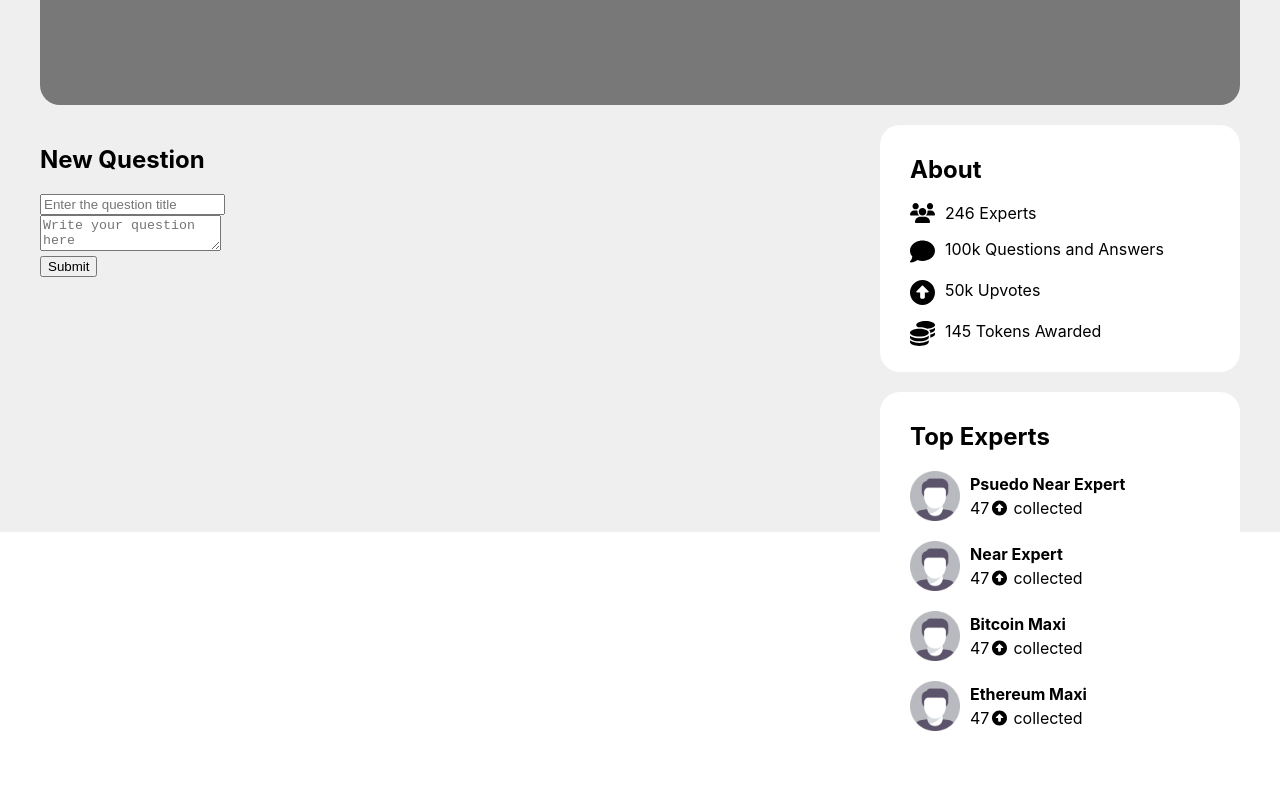
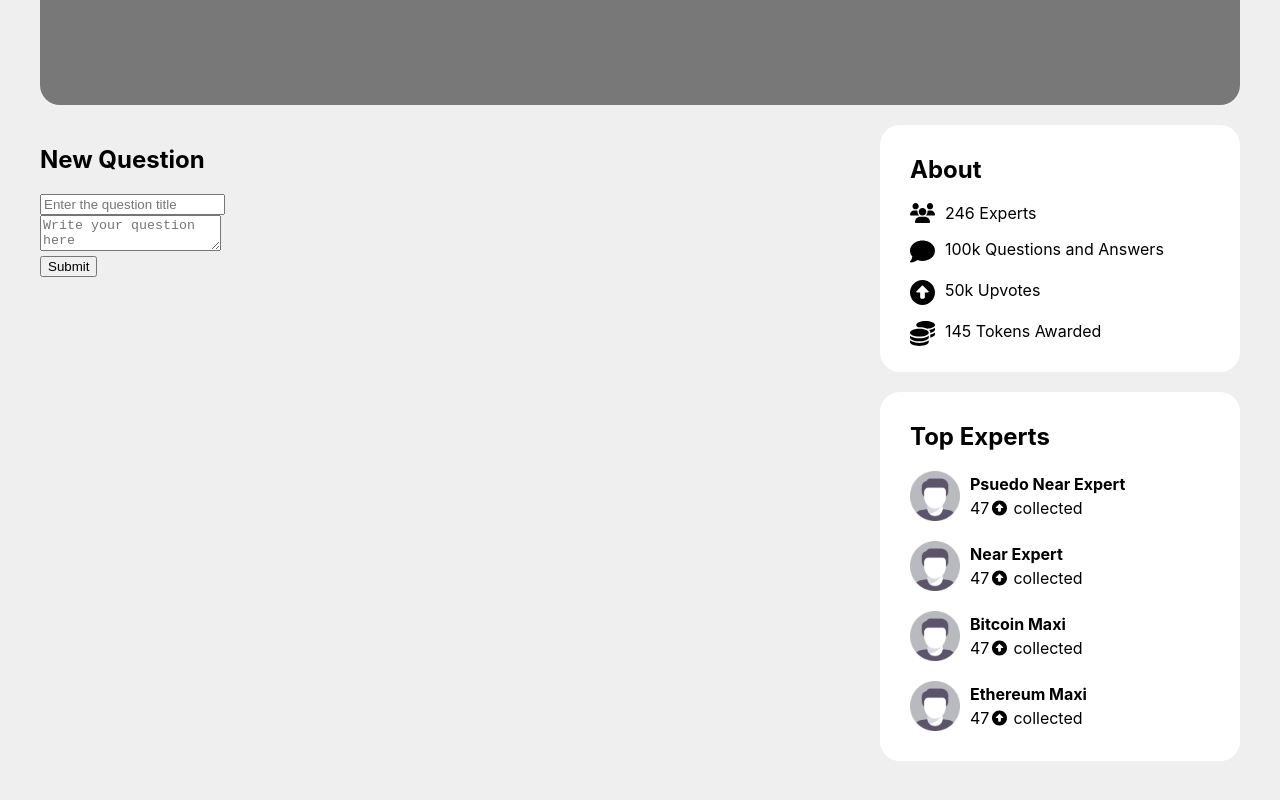
Before and after one commit to mwiley/questions-frontend, a React (Create React App) app: page /ask-question in a window 1280 px wide. Shown: the part 268-1068 px from the top of the page. Built offline with nearby package versions, Linux system fonts and the light colour scheme.

Commit message:
extract components and style questions list

```diff
--- a/src/App.css
+++ b/src/App.css
@@ -1,7 +1,9 @@
+body {
+  background: #efefef;
+}
+
 .App {
   text-align: center;
-  background: #efefef;
-  height: 100vh;
 }
 
 .container {
@@ -54,4 +56,6 @@
 .App-page {
   width: 70%;
   text-align: left;
+  box-sizing: border-box;
+  padding-right: 20px;
 }
--- /dev/null
+++ b/src/components/Card.css
@@ -0,0 +1,8 @@
+.Card {
+  background: #fff;
+  padding: 10px 30px;
+  box-sizing: border-box;
+  border-radius: 20px;
+  width: 100%;
+  margin-bottom: 20px;
+}
--- /dev/null
+++ b/src/components/Card.js
@@ -0,0 +1,9 @@
+import './Card.css';
+
+const Card = ({children, className}) => (
+  <div className={`Card ${className ? className : ''}`}>
+    {children}
+  </div>
+)
+
+export default Card;
--- a/src/components/Sidebar.css
+++ b/src/components/Sidebar.css
@@ -3,16 +3,7 @@
   width: 30%;
 }
 
-.card {
-  background: #fff;
-  padding: 10px 30px;
-  box-sizing: border-box;
-  border-radius: 20px;
-  width: 100%;
-  margin-bottom: 20px;
-}
-
-.card p {
+.Sidebar-card p {
   display: flex;
 }
 
--- a/src/components/Sidebar.js
+++ b/src/components/Sidebar.js
@@ -1,3 +1,4 @@
+import Card from './Card';
 import usersIcon from '../images/users-solid.svg';
 import questionsIcon from '../images/comment-solid.svg';
 import upvotesIcon from '../images/circle-up-solid.svg';
@@ -7,7 +8,7 @@ import './Sidebar.css';
 
 const Sidebar = () => (
     <div className="Sidebar">
-      <div className="card">
+      <Card className="Sidebar-card">
         <h2>About</h2>
         <p>
           <img src={usersIcon} alt="" className="card-icon" width="25"></img>
@@ -25,21 +26,21 @@ const Sidebar = () => (
           <img src={tokensIcon} alt="" className="card-icon" width="25"></img>
           145 Tokens Awarded
         </p>
-      </div>
+      </Card>
 
-      <div className="card">
+      <Card>
         <h2>Top Experts</h2>
 
         {
           ['Psuedo Near Expert', 'Near Expert', 'Bitcoin Maxi', 'Ethereum Maxi'].map((name, index) => {
             return (
               <div className='user' key={index}>
-                <img className='user-avatar' alt={`${name}'s avatar`} src={avatar} width="50" height="50"></img>
+                <img className='user-avatar' alt={`${name}'s avatar`} src={avatar} width="50" height="50"/>
                 <div className='user-info'>
                   <span className="user-name">{name}</span>
                   <span className="user-stats">
                     47
-                    <img src={upvotesIcon} alt="upvotes" width={15}></img>
+                    <img src={upvotesIcon} alt="upvotes" width={15}/>
                     collected
                   </span>
                 </div>
@@ -47,7 +48,7 @@ const Sidebar = () => (
             )
           })
         }
-      </div>
+      </Card>
     </div>
 )
 
--- /dev/null
+++ b/src/routes/QuestionsRoute.css
@@ -0,0 +1,33 @@
+.question-title {
+  font-weight: bold;
+}
+
+.question-row {
+  padding-bottom: 20px;
+}
+
+.question-row hr {
+  border-top: 1px solid #c9c9c9;
+}
+
+.question-user-label {
+  font-weight: bold;
+}
+
+.question-user {
+  display: flex;
+  align-items: center;
+}
+
+.question-user-avatar {
+  margin-right: 10px;
+}
+
+.question-user-name {
+  font-weight: bold;
+}
+
+.question-user-info {
+  display: flex;
+  flex-direction: column;
+}
--- a/src/routes/QuestionsRoute.js
+++ b/src/routes/QuestionsRoute.js
@@ -1,4 +1,7 @@
+import Card from "../components/Card";
 import { useGetQuestionsQuery } from "../reducers/questionsApi";
+import avatar from '../images/avatar.png';
+import './QuestionsRoute.css';
 
 export default function QuestionsRoute() {
   const {data, error, isLoading} = useGetQuestionsQuery();
@@ -9,10 +12,22 @@ export default function QuestionsRoute() {
     return <p>Sorry, something went wrong! Please try again.</p>
   } else {
     return data.map(question => (
-      <div key={question.id}>
-        <p>{question.title_text}</p>
-        <p>{question.question_text}</p>
-      </div>
+      <Card key={question.id} className="question-row">
+        <p className="question-title">{question.title_text}</p>
+        <p className="question-text">{question.question_text}</p>
+
+        <hr/>
+
+        <p className="question-user-label">Asked by:</p>
+
+        <div className="question-user">
+          <img className='question-user-avatar' alt={`Psuedo Near Expert's avatar`} src={avatar} width="50" height="50"/>
+          <div className="question-user-info">
+            <span className="question-user-name">Psuedo Near Expert</span>
+            <span className="question-user-stats">2 Answers &middot; 1 question</span>
+          </div>
+        </div>
+      </Card>
     ))
   }
 }
```
